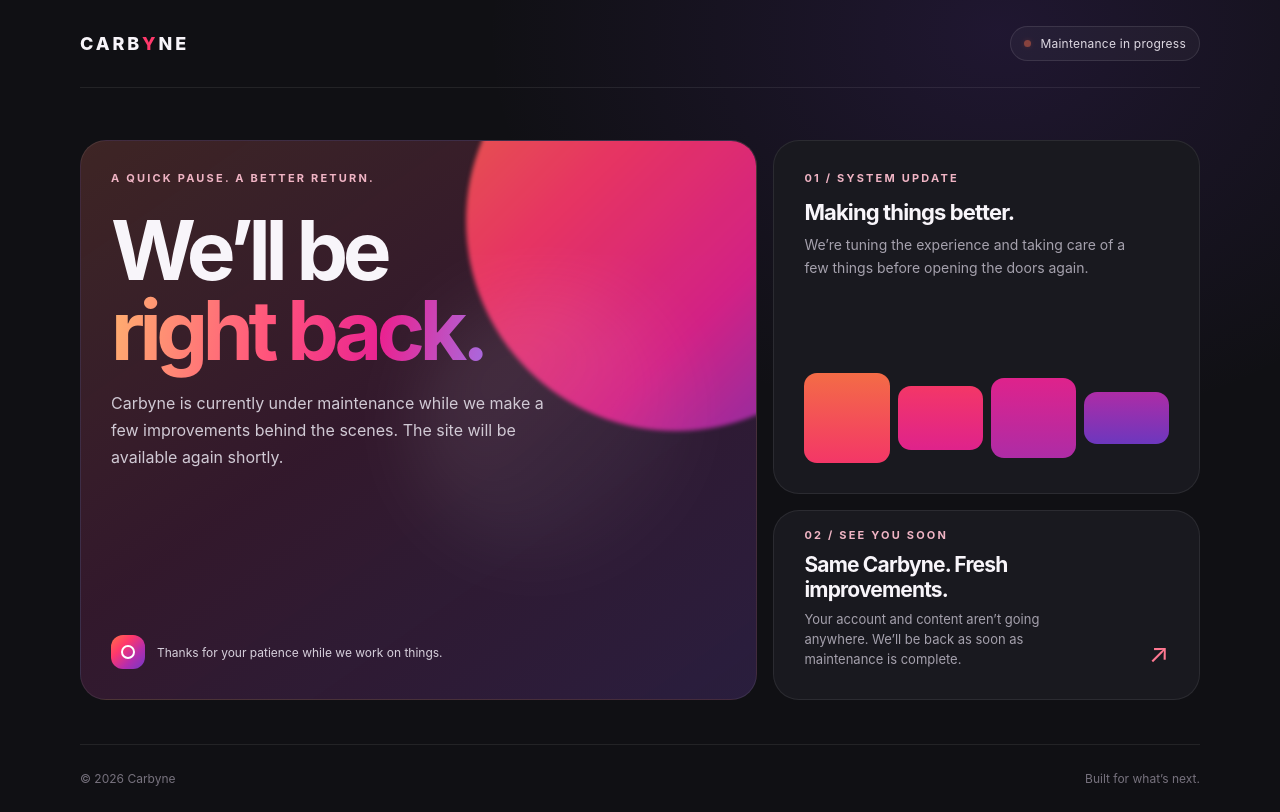
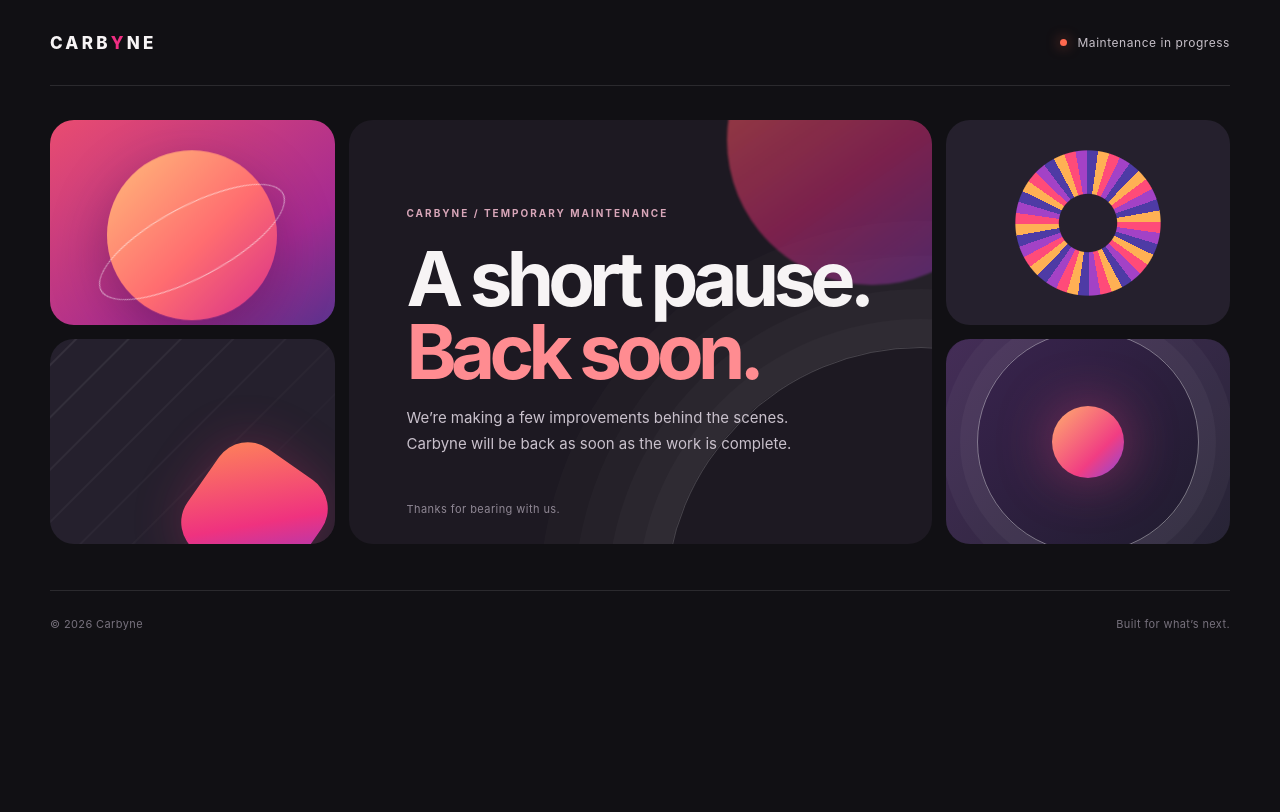
Before and after one commit to caIyxio/Carbyne, a plain HTML site: page maintenance/index.html in a window 1280 px wide. Drawn offline with Linux system fonts and the light colour scheme.

Commit message:
Redesign maintenance page with abstract Apple-style bento grid

```diff
--- a/maintenance/index.html
+++ b/maintenance/index.html
@@ -3,83 +3,170 @@
 <head>
   <meta charset="utf-8">
   <meta name="viewport" content="width=device-width, initial-scale=1">
-  <meta name="theme-color" content="#101014">
-  <meta name="description" content="Carbyne is temporarily under maintenance. We'll be back shortly.">
-  <title>Carbyne — Under maintenance</title>
+  <meta name="theme-color" content="#111014">
+  <meta name="description" content="Carbyne is temporarily under maintenance. We'll be back soon.">
+  <title>Carbyne — Back soon</title>
   <style>
-    :root{color-scheme:dark;--bg:#101014;--panel:#19191f;--muted:#a5a1ad;--white:#f8f5fa;--orange:#ff7048;--coral:#ff386b;--pink:#e92391;--magenta:#b52dad;--violet:#7139c6}
-    *{box-sizing:border-box}
-    body{margin:0;min-height:100svh;background:radial-gradient(ellipse at 78% 4%,rgba(113,57,198,.16),transparent 32rem),var(--bg);color:var(--white);font-family:Inter,-apple-system,BlinkMacSystemFont,"Segoe UI",sans-serif;display:flex;flex-direction:column}
-    .shell{width:min(1120px,calc(100% - 48px));margin:0 auto;flex:1;display:flex;flex-direction:column}
-    header{height:88px;display:flex;align-items:center;justify-content:space-between;border-bottom:1px solid rgba(255,255,255,.08)}
-    .brand{font-size:18px;font-weight:800;letter-spacing:.16em}
-    .brand span{color:var(--coral)}
-    .status{display:inline-flex;align-items:center;gap:9px;padding:9px 13px;border:1px solid rgba(255,255,255,.1);border-radius:999px;color:#ded9e3;font-size:12px;letter-spacing:.02em;background:rgba(255,255,255,.035)}
-    .dot{width:7px;height:7px;border-radius:50%;background:var(--orange);box-shadow:0 0 14px rgba(255,112,72,.8)}
-    main{padding:52px 0 44px;display:grid;grid-template-columns:1.35fr .85fr;grid-template-rows:minmax(350px,1fr) 190px;gap:16px;flex:1}
-    .tile{position:relative;overflow:hidden;border:1px solid rgba(255,255,255,.08);border-radius:26px;background:var(--panel);padding:30px}
-    .hero{grid-row:span 2;display:flex;flex-direction:column;justify-content:space-between;min-height:560px;background:linear-gradient(145deg,rgba(255,112,72,.16),rgba(233,35,145,.12) 46%,rgba(113,57,198,.19)),#19171e}
-    .hero:before{content:"";position:absolute;width:420px;height:420px;border-radius:50%;right:-130px;top:-130px;background:linear-gradient(135deg,var(--orange),var(--coral) 35%,var(--pink) 65%,var(--violet));filter:blur(2px);opacity:.88}
-    .hero:after{content:"";position:absolute;width:270px;height:270px;border-radius:50%;right:70px;top:150px;background:linear-gradient(135deg,rgba(255,255,255,.35),rgba(255,255,255,0));filter:blur(36px);opacity:.35}
-    .hero-content,.hero-foot{position:relative;z-index:1}
-    .eyebrow{font-size:11px;text-transform:uppercase;letter-spacing:.2em;color:#f0b4c4;font-weight:700}
-    h1{font-size:clamp(48px,7vw,82px);line-height:.98;letter-spacing:-.065em;margin:26px 0 18px;max-width:620px}
-    h1 .gradient{background:linear-gradient(100deg,#ffb16f 0%,#ff527c 44%,#e92391 72%,#a76be0 100%);-webkit-background-clip:text;background-clip:text;color:transparent}
-    .intro{max-width:440px;color:#d0c9d4;font-size:16px;line-height:1.7;margin:0}
-    .hero-foot{display:flex;align-items:center;gap:12px;color:#d7d0dc;font-size:12px}
-    .orbit{width:34px;height:34px;border-radius:12px;background:linear-gradient(135deg,var(--orange),var(--coral),var(--magenta),var(--violet));display:grid;place-items:center;flex:none}
-    .orbit:after{content:"";width:10px;height:10px;border:2px solid white;border-radius:50%}
-    .side{display:flex;flex-direction:column;justify-content:space-between}
-    .side h2{font-size:22px;letter-spacing:-.04em;margin:14px 0 8px}
-    .side p{color:var(--muted);font-size:14px;line-height:1.65;margin:0;max-width:340px}
-    .mini-art{height:90px;display:flex;align-items:center;gap:8px}
-    .bar{height:100%;flex:1;border-radius:13px;background:linear-gradient(180deg,var(--orange),var(--coral));opacity:.95}
-    .bar:nth-child(2){height:72%;background:linear-gradient(180deg,var(--coral),var(--pink))}
-    .bar:nth-child(3){height:88%;background:linear-gradient(180deg,var(--pink),var(--magenta))}
-    .bar:nth-child(4){height:58%;background:linear-gradient(180deg,var(--magenta),var(--violet))}
-    .bottom{display:flex;align-items:flex-end;justify-content:space-between;gap:20px}
-    .bottom h2{font-size:21px;margin:10px 0 7px;letter-spacing:-.04em}
-    .bottom p{color:var(--muted);font-size:13px;line-height:1.55;margin:0;max-width:260px}
-    .arrow{font-size:26px;color:#ff7891}
-    footer{min-height:68px;display:flex;align-items:center;justify-content:space-between;gap:16px;color:#77727e;font-size:12px;border-top:1px solid rgba(255,255,255,.08)}
-    @media(max-width:760px){.shell{width:min(100% - 32px,540px)}header{height:72px}main{padding:24px 0 28px;grid-template-columns:1fr;grid-template-rows:auto;gap:12px}.tile{border-radius:21px;padding:24px}.hero{grid-row:auto;min-height:440px}.hero:before{width:300px;height:300px;right:-120px;top:-110px}.hero:after{width:190px;height:190px;right:15px;top:115px}h1{font-size:clamp(52px,14vw,72px);margin-top:30px}.intro{font-size:15px}.side{min-height:220px}.mini-art{height:58px}.bottom{min-height:165px}footer{padding:18px 0;align-items:flex-start;flex-direction:column;justify-content:center;gap:6px}}
-    @media(prefers-reduced-motion:no-preference){.dot{animation:pulse 2s ease-in-out infinite}@keyframes pulse{50%{opacity:.45;box-shadow:0 0 5px rgba(255,112,72,.4)}}}
+    :root {
+      color-scheme: dark;
+      --ink: #f7f4f5;
+      --muted: #aaa3ad;
+      --bg: #111014;
+      --sunset: #ff694f;
+      --pink: #f02e83;
+      --violet: #743de0;
+    }
+    * { box-sizing: border-box; }
+    body {
+      margin: 0;
+      min-height: 100svh;
+      background: var(--bg);
+      color: var(--ink);
+      font-family: -apple-system, BlinkMacSystemFont, "Segoe UI", sans-serif;
+      -webkit-font-smoothing: antialiased;
+    }
+    .page { width: min(1180px, calc(100% - 56px)); margin: 0 auto; }
+    header {
+      height: 86px; display: flex; align-items: center; justify-content: space-between;
+      border-bottom: 1px solid rgba(255,255,255,.11);
+    }
+    .wordmark { font-size: 17px; font-weight: 760; letter-spacing: .19em; }
+    .wordmark span { color: var(--pink); }
+    .status { color: #c7c0c9; font-size: 12px; letter-spacing: .045em; }
+    .status:before {
+      content: ""; display: inline-block; width: 7px; height: 7px; border-radius: 50%;
+      background: var(--sunset); margin: 0 10px 1px 0;
+      box-shadow: 0 0 13px rgba(255,105,79,.65);
+    }
+    main { padding: 34px 0 46px; }
+    .grid {
+      display: grid; gap: 14px;
+      grid-template-columns: repeat(4, minmax(0, 1fr));
+      grid-template-rows: 205px 205px;
+    }
+    .tile { position: relative; overflow: hidden; border-radius: 24px; isolation: isolate; }
+    .hero {
+      grid-column: 2 / 4; grid-row: 1 / 3;
+      display: flex; flex-direction: column; justify-content: center;
+      padding: clamp(28px, 5vw, 58px);
+      background: #1d1922;
+    }
+    .hero:before {
+      content: ""; position: absolute; z-index: -1; width: 510px; height: 510px;
+      right: -245px; bottom: -315px; border-radius: 50%;
+      border: 1px solid rgba(255,255,255,.19);
+      box-shadow: 0 0 0 28px rgba(255,255,255,.025), 0 0 0 58px rgba(255,255,255,.022),
+                  0 0 0 91px rgba(255,255,255,.018), 0 0 0 126px rgba(255,255,255,.014);
+    }
+    .hero:after {
+      content: ""; position: absolute; z-index: -1; width: 290px; height: 290px;
+      right: -85px; top: -125px; border-radius: 50%;
+      background: linear-gradient(145deg, rgba(255,105,79,.82), rgba(240,46,131,.62) 55%, rgba(116,61,224,.55));
+      filter: blur(1px); opacity: .72;
+    }
+    .eyebrow { font-size: 10px; letter-spacing: .2em; text-transform: uppercase; color: #d8a6b9; font-weight: 650; }
+    h1 { margin: 23px 0 17px; max-width: 570px; font-size: clamp(46px, 6vw, 76px); line-height: .96; letter-spacing: -.075em; font-weight: 680; }
+    h1 span { color: #ff8c91; }
+    .copy { max-width: 400px; margin: 0; color: #c9c1cc; font-size: 15px; line-height: 1.75; }
+    .hero-bottom { position: absolute; left: clamp(28px, 5vw, 58px); bottom: 28px; color: #8f8794; font-size: 11px; letter-spacing: .04em; }
+    .art { min-height: 0; }
+    .art-one { background: linear-gradient(145deg, #e94c70, #a62b91 70%, #5a328d); }
+    .art-one:before {
+      content: ""; position: absolute; width: 170px; height: 170px; border-radius: 50%;
+      top: 35px; left: 50%; transform: translateX(-50%);
+      background: linear-gradient(135deg, #ffbd7a, #ff6d70 55%, #d62d8c);
+      box-shadow: 0 18px 55px rgba(41,10,46,.35);
+    }
+    .art-one:after {
+      content: ""; position: absolute; width: 205px; height: 70px; border: 1px solid rgba(255,255,255,.55);
+      border-radius: 50%; top: 86px; left: 50%; transform: translateX(-50%) rotate(-28deg);
+    }
+    .art-two { background: #25202d; }
+    .art-two:before {
+      content: ""; position: absolute; width: 150px; height: 150px; border-radius: 50%;
+      left: 50%; top: 50%; transform: translate(-50%,-50%);
+      background: repeating-conic-gradient(from 8deg, #ffb15d 0deg 9deg, #fa4f79 9deg 18deg, #9d45bd 18deg 27deg, #4d3c9c 27deg 36deg);
+      -webkit-mask: radial-gradient(circle, transparent 0 27%, #000 28% 68%, transparent 69%);
+      mask: radial-gradient(circle, transparent 0 27%, #000 28% 68%, transparent 69%);
+      filter: saturate(1.1);
+    }
+    .art-three { background: #25202d; }
+    .art-three:before {
+      content: ""; position: absolute; inset: 0;
+      background: repeating-linear-gradient(135deg, transparent 0 17px, rgba(255,255,255,.08) 18px 19px, transparent 20px 37px);
+      mask-image: linear-gradient(135deg, #000, transparent 85%);
+    }
+    .art-three:after {
+      content: ""; position: absolute; width: 125px; height: 125px; right: 18px; bottom: -34px;
+      border-radius: 35px; transform: rotate(35deg);
+      background: linear-gradient(135deg, #ff8a56, #ef327f 55%, #753ee0);
+      box-shadow: 0 0 50px rgba(239,50,127,.25);
+    }
+    .art-four { background: linear-gradient(135deg, #3b2450, #1e1b2c); }
+    .art-four:before {
+      content: ""; position: absolute; width: 220px; height: 220px; border-radius: 50%;
+      border: 1px solid rgba(255,255,255,.4); left: 50%; top: 50%; transform: translate(-50%,-50%);
+      box-shadow: 0 0 0 17px rgba(255,255,255,.035), 0 0 0 35px rgba(255,255,255,.03),
+                  0 0 0 54px rgba(255,255,255,.025), 0 0 0 74px rgba(255,255,255,.02);
+    }
+    .art-four:after {
+      content: ""; position: absolute; width: 72px; height: 72px; border-radius: 50%;
+      left: 50%; top: 50%; transform: translate(-50%,-50%);
+      background: linear-gradient(135deg, #ffb06d, #f13d83 65%, #8b48da);
+      box-shadow: 0 0 55px rgba(241,61,131,.45);
+    }
+    footer {
+      min-height: 66px; border-top: 1px solid rgba(255,255,255,.11);
+      display: flex; align-items: center; justify-content: space-between;
+      color: #77717d; font-size: 11px; letter-spacing: .035em;
+    }
+    @media (max-width: 760px) {
+      .page { width: min(100% - 32px, 540px); }
+      header { height: 72px; }
+      main { padding: 20px 0 28px; }
+      .grid { grid-template-columns: repeat(2, minmax(0,1fr)); grid-template-rows: 150px 290px 150px; gap: 10px; }
+      .tile { border-radius: 19px; }
+      .hero { grid-column: 1 / 3; grid-row: 2; padding: 28px; }
+      .hero-bottom { left: 28px; bottom: 23px; }
+      h1 { font-size: clamp(48px, 12vw, 68px); margin: 20px 0 14px; }
+      .copy { font-size: 14px; max-width: 330px; }
+      .art-one { grid-column: 1; grid-row: 1; }
+      .art-two { grid-column: 2; grid-row: 1; }
+      .art-three { grid-column: 1; grid-row: 3; }
+      .art-four { grid-column: 2; grid-row: 3; }
+      .art-one:before { width: 125px; height: 125px; top: 13px; }
+      .art-one:after { width: 150px; top: 44px; }
+      .art-two:before { width: 115px; height: 115px; }
+      footer { min-height: 60px; }
+    }
+    @media (prefers-reduced-motion: no-preference) {
+      .art-one:before { animation: float 9s ease-in-out infinite alternate; }
+      @keyframes float { to { transform: translate(-50%, -8px); } }
+    }
   </style>
 </head>
 <body>
-  <div class="shell">
+  <div class="page">
     <header>
-      <div class="brand">CARB<span>Y</span>NE</div>
-      <div class="status"><span class="dot" aria-hidden="true"></span> Maintenance in progress</div>
+      <div class="wordmark">CARB<span>Y</span>NE</div>
+      <div class="status">Maintenance in progress</div>
     </header>
     <main>
-      <section class="tile hero" aria-labelledby="maintenance-title">
-        <div class="hero-content">
-          <div class="eyebrow">A quick pause. A better return.</div>
-          <h1 id="maintenance-title">We’ll be<br><span class="gradient">right back.</span></h1>
-          <p class="intro">Carbyne is currently under maintenance while we make a few improvements behind the scenes. The site will be available again shortly.</p>
-        </div>
-        <div class="hero-foot"><span class="orbit" aria-hidden="true"></span><span>Thanks for your patience while we work on things.</span></div>
-      </section>
-      <section class="tile side">
-        <div>
-          <div class="eyebrow">01 / System update</div>
-          <h2>Making things better.</h2>
-          <p>We’re tuning the experience and taking care of a few things before opening the doors again.</p>
-        </div>
-        <div class="mini-art" aria-hidden="true"><span class="bar"></span><span class="bar"></span><span class="bar"></span><span class="bar"></span></div>
-      </section>
-      <section class="tile bottom">
-        <div>
-          <div class="eyebrow">02 / See you soon</div>
-          <h2>Same Carbyne. Fresh improvements.</h2>
-          <p>Your account and content aren’t going anywhere. We’ll be back as soon as maintenance is complete.</p>
-        </div>
-        <span class="arrow" aria-hidden="true">↗</span>
-      </section>
+      <div class="grid">
+        <div class="tile art art-one" aria-hidden="true"></div>
+        <section class="tile hero" aria-labelledby="maintenance-title">
+          <div class="eyebrow">Carbyne / Temporary maintenance</div>
+          <h1 id="maintenance-title">A short pause.<br><span>Back soon.</span></h1>
+          <p class="copy">We’re making a few improvements behind the scenes. Carbyne will be back as soon as the work is complete.</p>
+          <div class="hero-bottom">Thanks for bearing with us.</div>
+        </section>
+        <div class="tile art art-two" aria-hidden="true"></div>
+        <div class="tile art art-three" aria-hidden="true"></div>
+        <div class="tile art art-four" aria-hidden="true"></div>
+      </div>
     </main>
     <footer><span>© <span id="year"></span> Carbyne</span><span>Built for what’s next.</span></footer>
   </div>
-  <script>document.getElementById("year").textContent=new Date().getFullYear();</script>
+  <script>document.getElementById("year").textContent = new Date().getFullYear();</script>
 </body>
 </html>
```
